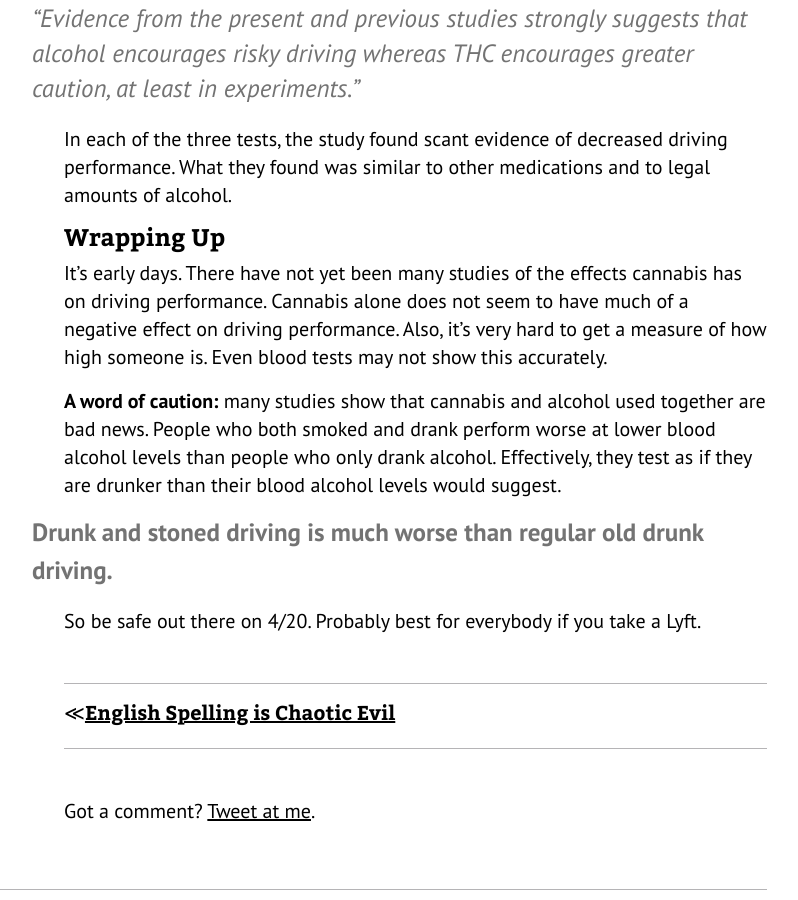
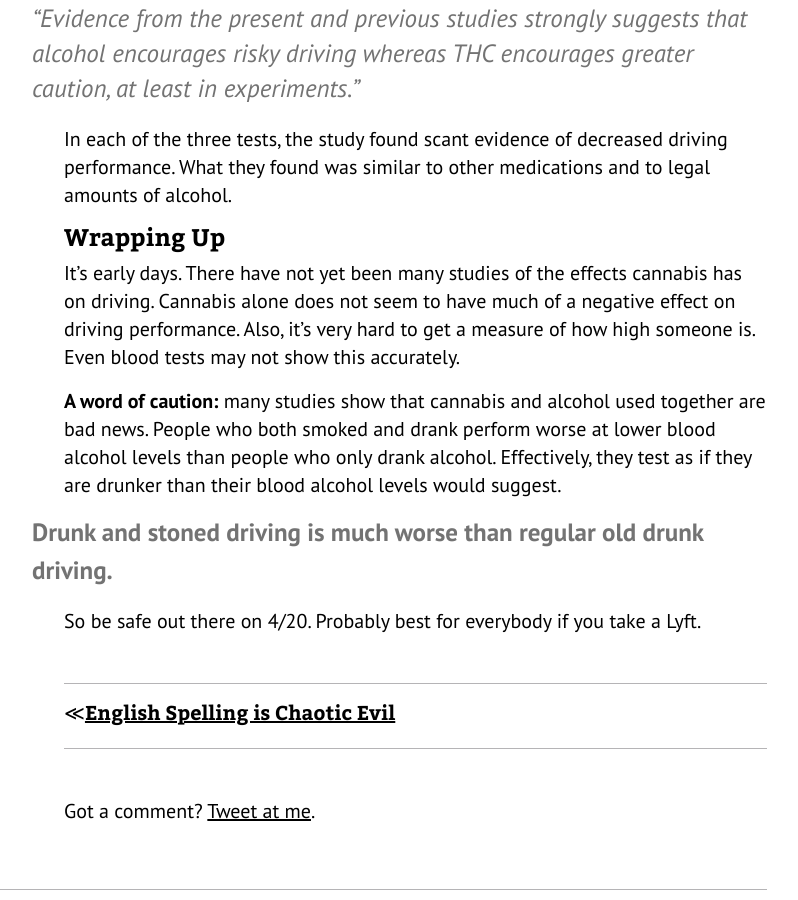
Before and after one commit to infomongo/infomongo.github.io, a Jekyll site: the page built from _posts/2018-04-20-driving-while-high.md, in a window 1280 px wide and 900 px high, scrolled down 3020 px. Shown: the whole window, without its empty margins (357-1155 px from the left). Built offline with Jekyll 4.4.1, drawn with Linux system fonts in a browser that asks for light colours; some of the changed text lies outside the part shown.

Commit message:
more edits

```diff
--- a/_posts/2018-04-20-driving-while-high.md
+++ b/_posts/2018-04-20-driving-while-high.md
@@ -19,7 +19,7 @@
 
 > "You could have three marijuana cigarettes, but it might affect you differently if you were a regular user than if you've come from out of state and this is your first time?”
 
-And while this is true, it does effect people differently. It kind of misses the point. First, that is a huge dose. Second, we don’t really know what effect cannabis has on driving performance.
+And while this is true, it does effect people differently. This kind of misses the point. First, that is a huge dose. Second, we don’t really know what effect cannabis has on driving.
 
 The piece opens with story about Ron Edwards, who was killed riding his motorcycle. “According to police, the car's driver had marijuana in his system.” This is a tragic story. But are we sure pot had anything to do with it? According to this [Denver Post story][post], the driver “tested positive for marijuana use below the legal limit and charged only with careless driving.” His widow believes that we have laws wrong, and marijuana was the cause. Could be, but how do we know?
 
@@ -58,7 +58,7 @@
 
 ## Wrapping Up
 
-It's early days. There have not yet been many studies of the effects cannabis has on driving performance. Cannabis alone does not seem to have much of a negative effect on driving performance. Also, it’s very hard to get a measure of how high someone is. Even blood tests may not show this accurately.
+It's early days. There have not yet been many studies of the effects cannabis has on driving. Cannabis alone does not seem to have much of a negative effect on driving performance. Also, it’s very hard to get a measure of how high someone is. Even blood tests may not show this accurately.
 
 **A word of caution:** many studies show that cannabis and alcohol used together are bad news. People who both smoked and drank perform worse at lower blood alcohol levels than people who only drank alcohol. Effectively, they test as if they are drunker than their blood alcohol levels would suggest.
 
```
